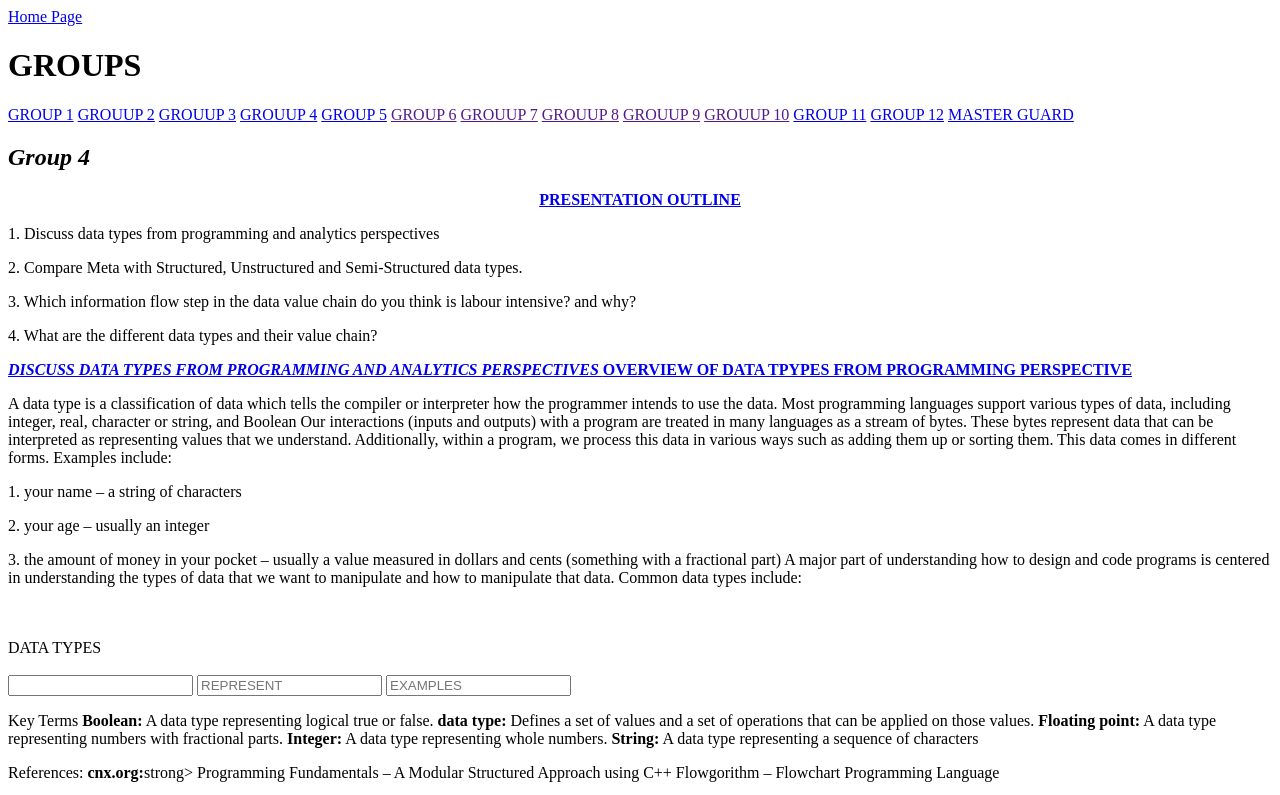
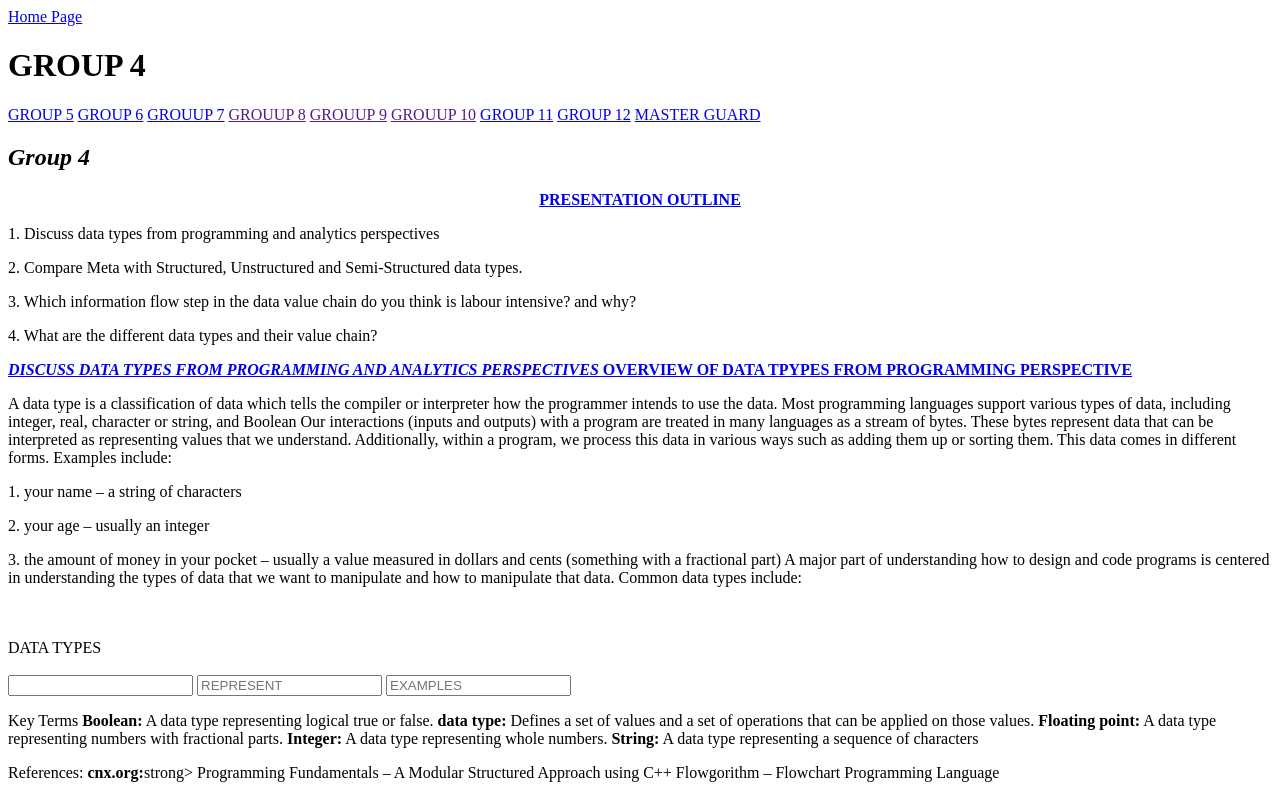
Before and after one commit to cyril-gif/kadri, a plain HTML site: page index.html in a window 1280 px wide. Shown: the top 795 px of the page. Drawn offline with Linux system fonts and the light colour scheme.

Commit message:
Update index.html

```diff
--- a/index.html
+++ b/index.html
@@ -14,14 +14,10 @@
 
 <div class="wrap">
 <form action="">
-<h1>GROUPS</h1>
-	<a href="https://cyril-gif.github.io/amos/">GROUP 1</a>
-	<a href="https://cyril-gif.github.io/yaw/">GROUUP 2</a>
-<a href="https://cyril-gif.github.io/kofi/">GROUUP 3</a>
-	<a href="https://cyril-gif.github.io/yaw/">GROUUP 4</a>
+<h1>GROUP 4</h1>
 <a href="https://cyril-gif.github.io/ema/#">GROUP 5</a>
-<a href="">GROUP 6</a>
-<a href="">GROUUP 7</a>
+<a href="https://cyril-gif.github.io/godwim/">GROUP 6</a>
+<a href="https://cyril-gif.github.io/ama/">GROUUP 7</a>
 	<a href="">GROUUP 8</a>
 	<a href="">GROUUP 9</a>
 	<a href="">GROUUP 10</a>
```
